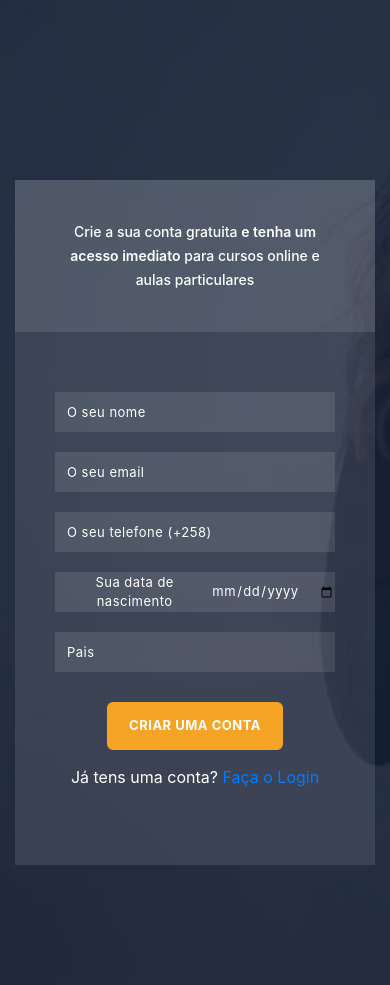
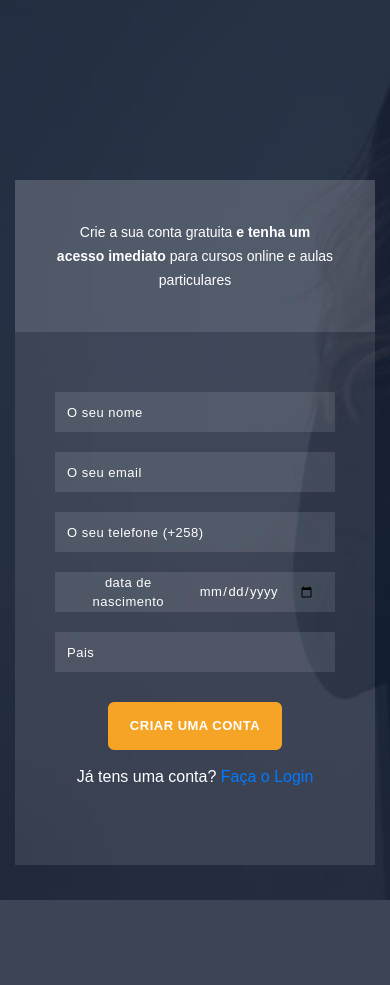
Before and after one commit to Mario-mutondo/Escolaine, a Django app: page /accounts/register/ in a window 390 px wide. After the commit the page ends 900 px from the top, so only its background shows below. Run offline with Django 4.2, Linux system fonts and the light colour scheme; some libraries are stand-ins or nearby versions.

Commit message:
responsive register and login page

```diff
--- a/escolaine/static/assets/css/accounts/style.css
+++ b/escolaine/static/assets/css/accounts/style.css
@@ -1,4 +1,11 @@
 /* Coming Soon */
+@import url("../fontawesome.css");
+@import url("<link href= https://fonts.googleapis.com/css?family=Montserrat:100,200,300,400,500,600,700,800,900");
+
+body {
+    font-family: "Montserrat", sans-serif;
+    overflow: hidden;
+}
 
 section.coming-soon {
     background-image: url(coming-soon-bg.jpg);
@@ -11,6 +18,7 @@ section.coming-soon {
 
 section.coming-soon .right-content {
     margin-left: 30px;
+    height: 600px;/* avoid white space in same laptop on login page !not good solution */
 }
 
 @media screen and (max-width: 767px) {
@@ -18,6 +26,10 @@ section.coming-soon .right-content {
   section.coming-soon .right-content {
       margin-top: 60px;
       margin-left: 0px;
+  }
+
+  body {
+    overflow: auto;
   }
 
 }
@@ -64,7 +76,7 @@ section.coming-soon form .container {
     display: flex;
     flex-direction:row;
     align-items: center;
-    justify-content: center;
+    justify-content: space-between;
     width: 100%;
     height: 40px;
     background-color: rgba(250,250,250,0.1);
--- a/escolaine/static/assets/css/style.css
+++ b/escolaine/static/assets/css/style.css
@@ -723,7 +723,6 @@ section.coming-soon .continer .counter span {
     margin-top: 0px;
     display: block;
 }
-
 
 section.coming-soon .right-content {
     margin-left: 30px;
--- a/escolaine/templates/accounts/register.html
+++ b/escolaine/templates/accounts/register.html
@@ -42,7 +42,7 @@ Crie a sua conta gratuita <em> e tenha um acesso imediato</em> para cursos onlin
     </div>
     <div class="col-md-12">
         <div class="container">
-            <label for="birthday">Sua data de nascimento</label>
+            <label for="birthday">data de nascimento</label>
             <fieldset>
                 <input name="birthday" type="date" class="form-control" id="birthday" required="">
             </fieldset>
```
